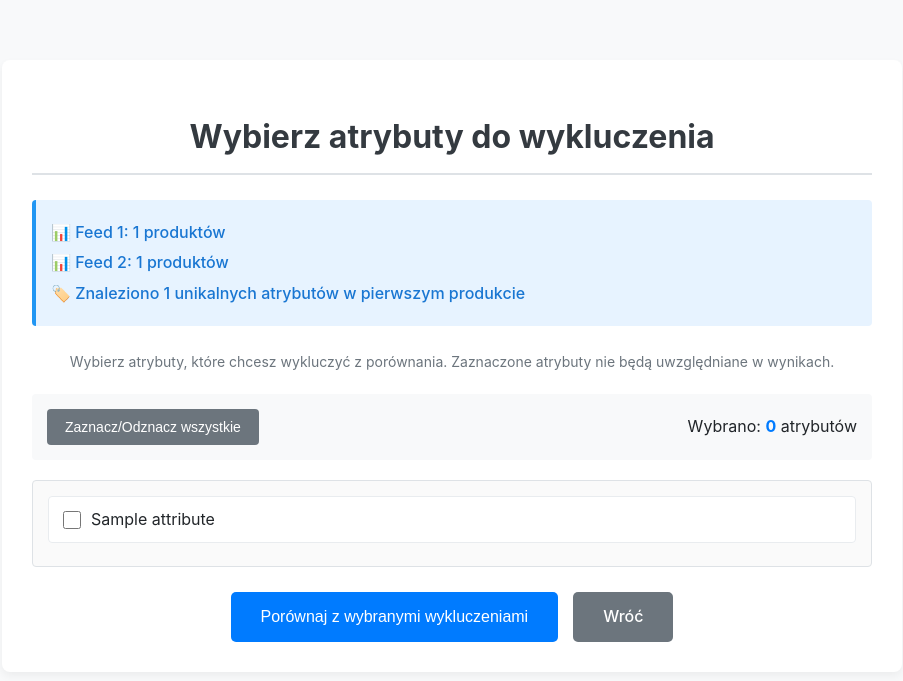
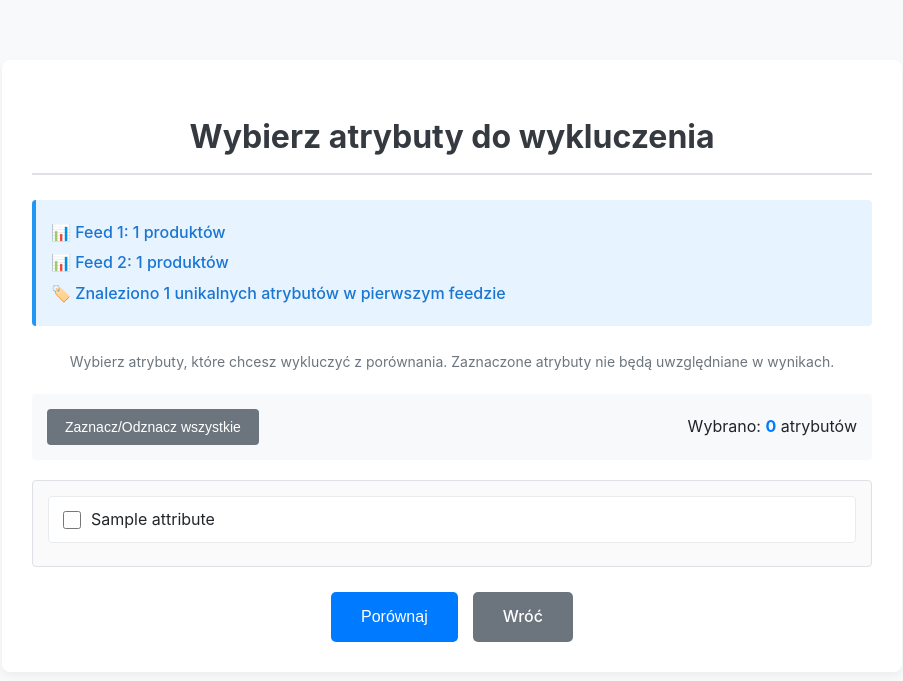
Before and after one commit to damianmalecdev/Feed-Comparator-App, a Flask app: template templates/select_attributes.html in a window 1280 px wide. Shown: the top 681 px of the page, without its empty margins (188-1091 px from the left). Run offline with Flask 3, Linux system fonts and the light colour scheme; the template is opened without the code that fills it: most values are stand-ins (such as "Sample title", 1, 10 or a date in 2020).

Commit message:
Poprawki tekstów w interfejsie wyboru atrybutów
- Zmiana 'w pierwszym produkcie' na 'w pierwszym feedzie' (precyzyjniejszy opis)
- Skrócenie przycisku 'Porównaj z wybranymi wykluczeniami' do 'Porównaj' (czytelniej)

```diff
--- a/templates/select_attributes.html
+++ b/templates/select_attributes.html
@@ -163,7 +163,7 @@
         <div class="info-box">
             <p>📊 Feed 1: {{ feed_info.total_feed1 }} produktów</p>
             <p>📊 Feed 2: {{ feed_info.total_feed2 }} produktów</p>
-            <p>🏷️ Znaleziono {{ attributes|length }} unikalnych atrybutów w pierwszym produkcie</p>
+            <p>🏷️ Znaleziono {{ attributes|length }} unikalnych atrybutów w pierwszym feedzie</p>
         </div>
 
         <p class="description">
@@ -194,7 +194,7 @@
             </div>
 
             <div class="actions">
-                <button type="submit" class="btn btn-primary">Porównaj z wybranymi wykluczeniami</button>
+                <button type="submit" class="btn btn-primary">Porównaj</button>
                 <a href="/" class="btn btn-secondary">Wróć</a>
             </div>
         </form>
```
